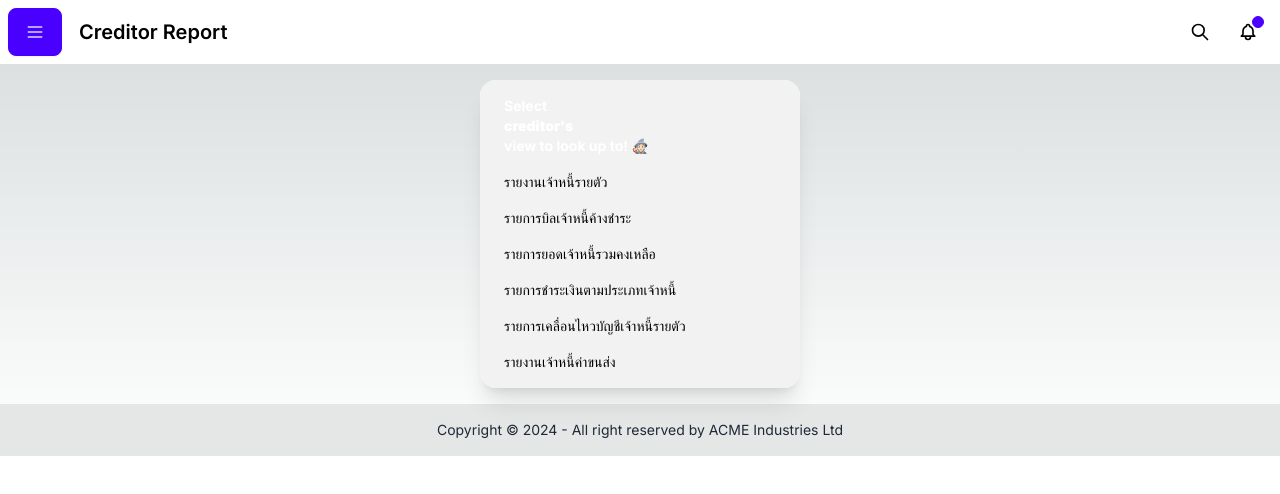
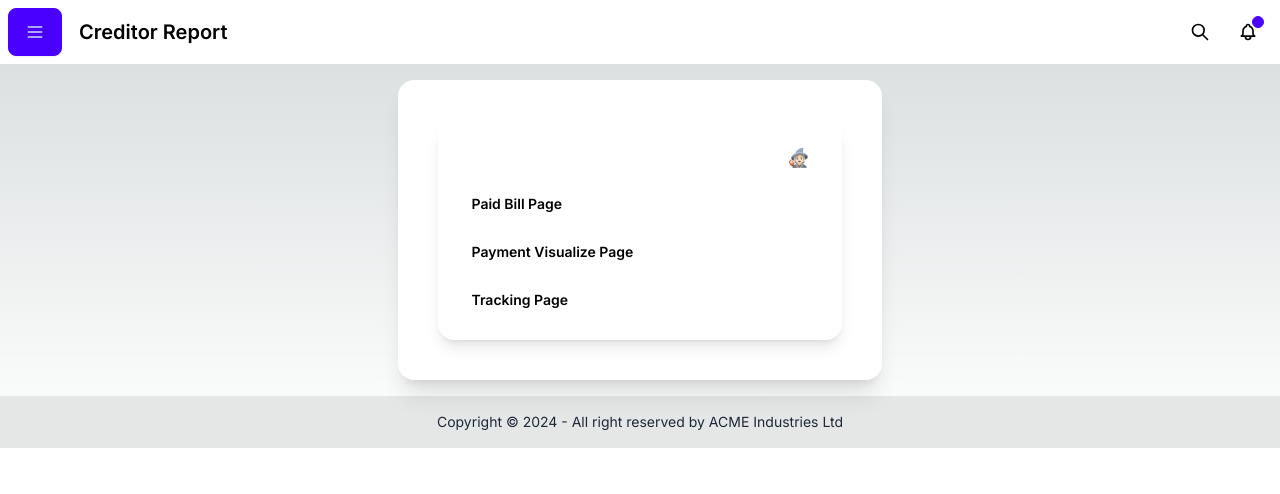
Before and after one commit to Navapol2001/cloud-app-project, a Next.js app in the folder dashboard/: page /creditor in a window 1280 px wide. Shown: the top 494 px of the page. Built offline with nearby package versions, Linux system fonts and the light colour scheme.

Commit message:
refactor navifation

```diff
--- a/dashboard/app/components/NavBarContent.tsx
+++ b/dashboard/app/components/NavBarContent.tsx
@@ -1,4 +1,7 @@
-export default function NavBarContent() {
+import { ContentType } from "../utils/utilsTypes";
+import Link from "next/link";
+
+export default function NavBarContent({ contentType }: { contentType: ContentType }) {
   return (
     <div className="navbar bg-base-100">
       <div className="flex-none">
@@ -23,7 +26,8 @@ export default function NavBarContent() {
         </label>
       </div>
       <div className="flex-1">
-        <a className="btn btn-ghost text-xl">Creditor Report</a>
+        {contentType === 'creditor' && <Link href="/creditor" className="btn btn-ghost text-xl">Creditor Report</Link>}
+        {contentType === 'customer' && <Link href="/customer" className="btn btn-ghost text-xl">Customer Report</Link>}
       </div>
       <div className="navbar-end">
         <button className="btn btn-ghost btn-circle">
--- a/dashboard/app/components/SideBarContent.tsx
+++ b/dashboard/app/components/SideBarContent.tsx
@@ -1,25 +1,41 @@
 import Image from "next/image";
+import Link from "next/link";
 import logo from "../../public/logo.webp";
+import { ContentType } from "../utils/utilsTypes";
 
-export default function SideBarContent() {
+// Add a prop to the component for contentType
+export default function SideBarContent({ contentType }: { contentType: ContentType }) {
+  // Now, instead of deriving from the path, use the contentType prop directly
+  const isCreditor = contentType === 'creditor';
+  const isCustomer = contentType === 'customer';
+
   return (
     <ul className="menu p-4 w-80 min-h-full bg-base-200 text-base-content">
       <li className="self-center">
-        <Image
-          src={logo}
-          width={200}
-          height={200}
-          alt="Logo"
-          className="shadow-md border-spacing-1 border-black"
-        />
+        <Link href="/">
+          <Image
+            src={logo}
+            alt="Logo"
+            width={200}
+            height={200}
+          />
+        </Link>
       </li>
       <div className="divider" />
-      <li>
-        <a>Report 1</a>
-      </li>
-      <li>
-        <a>Report 2</a>
-      </li>
+      {isCreditor && (
+        <>
+          <li><Link href="/creditor/paid">Paid Bill Page</Link></li>
+          <li><Link href="/creditor/payment">Payment Visualize Page</Link></li>
+          <li><Link href="/creditor/tracking">Tracking Page</Link></li>
+        </>
+      )}
+      {isCustomer && (
+        <>
+          <li><Link href="/customer/overview">Overview</Link></li>
+          <li><Link href="/customer/transactions">Transactions</Link></li>
+          <li><Link href="/customer/profile">Profile</Link></li>
+        </>
+      )}
     </ul>
   );
 }
--- a/dashboard/app/creditor/layout.tsx
+++ b/dashboard/app/creditor/layout.tsx
@@ -9,7 +9,7 @@ export default function ClientLayout({
 		<div className="drawer">
 			<input id="header-drawer" type="checkbox" className="drawer-toggle" />
 			<div className="drawer-content">
-				<NavBarContent />
+				<NavBarContent contentType="creditor" />
 				<div className="m-4 flex justify-center">
 					<div id="content" className="card bg-base-100 shadow-xl max-w-full sm:max-w-[calc(100%-20px)] md:max-w-[calc(100%-40px)] lg:max-w-[calc(100%-60px)] xl:max-w-[calc(100%-80px)]">
 						{children}
@@ -23,7 +23,7 @@ export default function ClientLayout({
 					aria-label="close sidebar"
 					className="drawer-overlay"
 				/>
-				<SideBarContent />
+				<SideBarContent contentType="creditor" />
 			</div>
 		</div>
 	);
--- a/dashboard/app/creditor/page.tsx
+++ b/dashboard/app/creditor/page.tsx
@@ -2,14 +2,27 @@ import Link from "next/link";
 
 export default function Creditor() {
   return (
-    <ul className="menu bg-base-200 min-w-80 rounded-box">
-      <li className="menu-title text-white">Select <b>creditor&apos;s</b>view to look up to! 🧙🏻</li>
-      <li><Link href="/#">รายงานเจ้าหนี้รายตัว</Link></li>
-      <li><Link href="/#">รายการบิลเจ้าหนี้ค้างชำระ</Link></li>
-      <li><Link href="/#">รายการยอดเจ้าหนี้รวมคงเหลือ</Link></li>
-      <li><Link href="/#">รายการชำระเงินตามประเภทเจ้าหนี้</Link></li>
-      <li><Link href="/#">รายการเคลื่อนไหวบัญชีเจ้าหนี้รายตัว</Link></li>
-      <li><Link href="/#">รายงานเจ้าหนี้ค่าขนส่ง</Link></li>
-    </ul>
+    <div className="flex justify-center p-10">
+      <ul className="menu bg-base-100 w-120 rounded-box p-4 shadow-lg">
+        <li className="menu-title">
+          <span className="text-lg font-bold text-white">Select <b>creditor&apos;s</b> view to look up to! 🧙🏻</span>
+        </li>
+        <li>
+          <Link href="/creditor/paid" className="btn btn-ghost justify-start rounded-lg">
+            Paid Bill Page
+          </Link>
+        </li>
+        <li>
+          <Link href="/creditor/payment" className="btn btn-ghost justify-start rounded-lg">
+            Payment Visualize Page
+          </Link>
+        </li>
+        <li>
+          <Link href="/creditor/tracking" className="btn btn-ghost justify-start rounded-lg">
+            Tracking Page
+          </Link>
+        </li>
+      </ul>
+    </div>
   );
 }
--- a/dashboard/app/creditor/payment/page.tsx
+++ b/dashboard/app/creditor/payment/page.tsx
@@ -2,7 +2,7 @@
 import React, { useEffect, useState } from 'react';
 import Loading from '@/app/components/Loading';
 import ErrorCard from '@/app/components/Error';
-import { CreditView, PaymentType } from '@/app/utils/dataViews';
+import { CreditView, PaymentType } from '@/app/utils/utilsTypes';
 
 export default function Page() {
 	// date related states
--- a/dashboard/app/creditor/tracking/page.tsx
+++ b/dashboard/app/creditor/tracking/page.tsx
@@ -2,7 +2,7 @@
 import { useState, useEffect } from "react";
 import Loading from "@/app/components/Loading";
 import ErrorCard from "@/app/components/Error";
-import { CreditTrackingView } from "@/app/utils/dataViews";
+import { CreditTrackingView } from "@/app/utils/utilsTypes";
 
 export default function TrackingPage() {
 	const [creditTrackingViews, setCreditTrackingViews] = useState<CreditTrackingView[]>([]);
--- a/dashboard/app/utils/dataViews.ts
+++ b/dashboard/app/utils/utilsTypes.ts
@@ -1,5 +1,6 @@
 export type allowedStatus = "C" | "A" | "A*" | "A**";
 export type PaymentType = "เงินสด" | "เช็ค" | "โอน" | "";
+export type ContentType = 'creditor' | 'customer';
 
 export interface CreditorListData {
 	date: Date;
```
